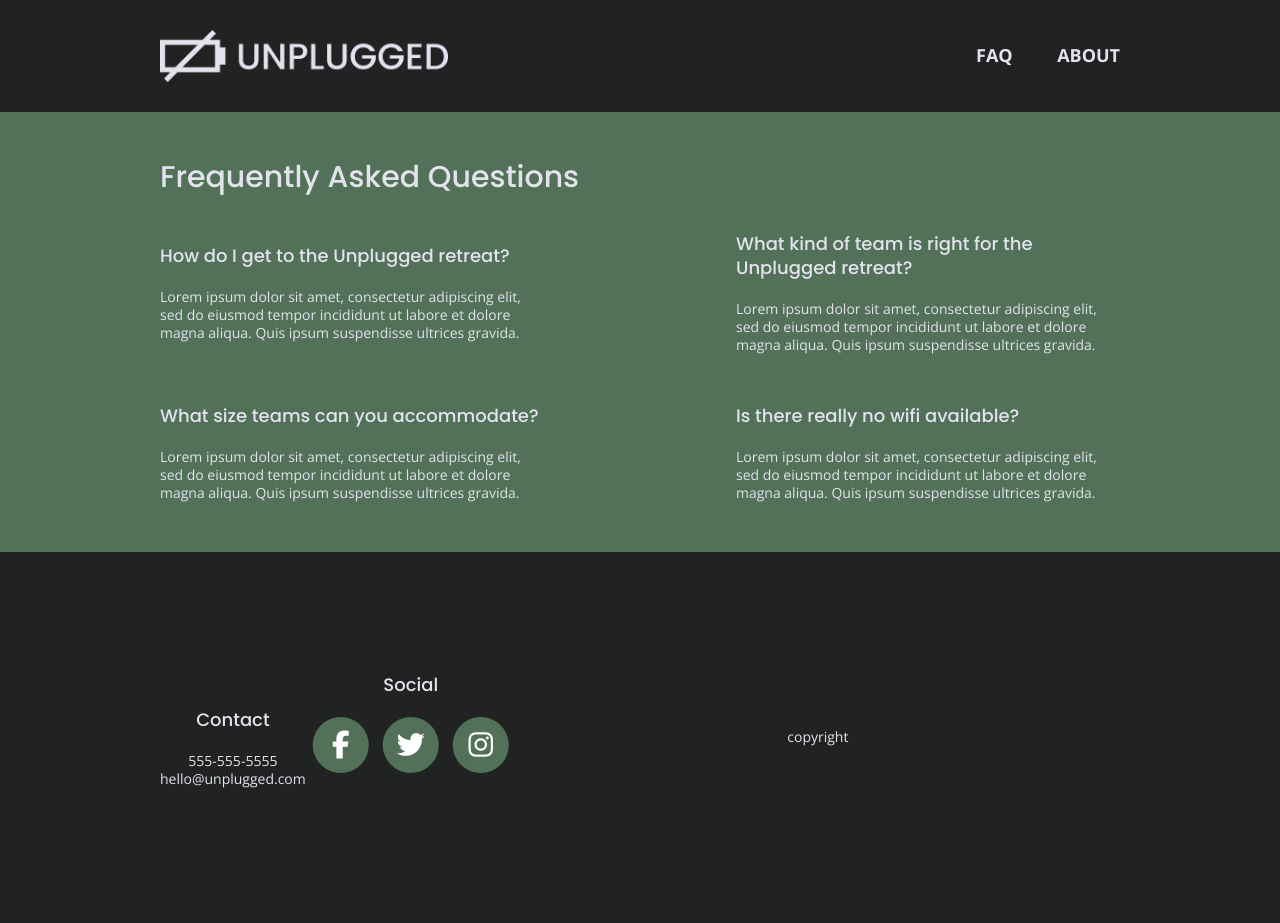
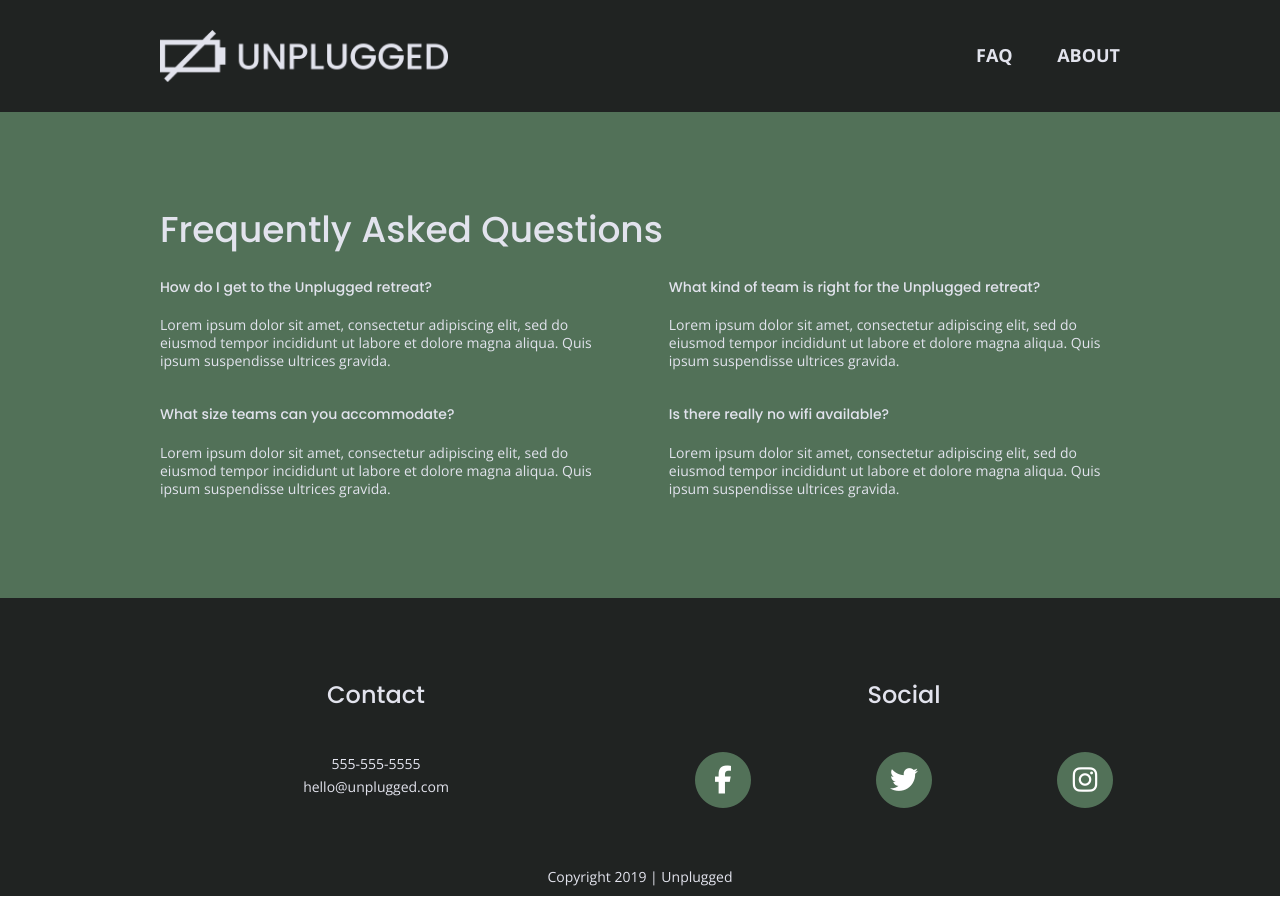
Before and after one commit to kjingersoll/unplugged-retreat, a website: page faq/index.html in a window 1280 px wide. After the commit the page ends 896 px from the top, so only its background shows below. Drawn offline with nearby package versions, Linux system fonts and the light colour scheme.

Commit message:
tablet style fixes

```diff
--- a/css/main.css
+++ b/css/main.css
@@ -219,17 +219,17 @@ address {
   }
   footer .content-wrapper {
     width: 55%;
-    margin:50px 0 0 0;
+    margin:30px 0 0 0;
   }
-  footer .contact {
-    margin-bottom: 50px;
+  footer .contact p {
+    line-height: 1.7;
   }
-  footer .social {
+  footer .contact, footer .social {
     margin-bottom: 50px;
   }
   footer .social-icons{
     display: flex;
-    justify-content: space-around;
+    justify-content: space-between;
     align-items: center;
   }
   footer .social p {
@@ -570,6 +570,9 @@ address {
     }
 
 /* Features */
+    .features .content-wrapper {
+      margin-bottom: 70px;
+    }
     .features article {
       display: flex;
       justify-content: center;
@@ -583,6 +586,11 @@ address {
     }
 
 /* Reviews */
+    .reviews h2 {
+      font-size: 2.25em;
+      line-height: 1.2;
+      margin-bottom: 0;
+    }
     .reviews article {
       display: flex;
       justify-content: space-between;
@@ -595,17 +603,30 @@ address {
     }
 
 /*About Page*/
+    .mission .content-wrapper {
+      margin: 100px 0;
+    }
+    .contact-section h2 {
+      font-size: 2.25em;
+      line-height: 1.2;
+      margin-bottom: 40px;
+      width: 78%;
+    }
     .mission-content {
       display: flex;
       justify-content: space-between;
       align-items: center;
-      padding-top: 20px;
+      padding-top: 40px;
+    }
+    .contact-section h3 {
+      font-size: 1.5em;
     }
     .map figure {
         padding-bottom: 46%;
     }
     .mission-content p {
       width: 45%;
+      margin: 0;
     }
 
     .contact-section .content-wrapper h1 {
@@ -617,34 +638,47 @@ address {
       justify-content: space-between;
       align-items: flex-start;
     }
-
+    .general-info, .chat {
+      width: 45%;
+    }
 /*FAQ Page*/
     .faq .content-wrapper {
       justify-content: space-between;
+      margin: 100px 0 65px 0;
     }
-
     .faq-content {
-      flex-basis: 40%;
+      flex-basis: 47%;
+      margin-bottom: 35px;
     }
-
+    .faq-content h4{
+      font-size: .875em;
+    }
     .faq h2 {
       width: 100%;
+      font-size: 2.25em;
+      margin: 0 0 30px 0;
     }
 
 /* Footer */
     footer .content-wrapper {
       width: 65%;
-      margin: 100px 0;
+      margin-top: 80px;
     }
-
+    footer h3 {
+      margin: 0 0 40px 0;
+      font-size: 1.5em;
+    }
     .footer-content {
       display: flex;
       justify-content: space-between;
-      align-items: center;
+      align-items: flex-start;
+      flex-flow: row wrap;
     }
-
+    footer .contact, footer .social {
+      width: 45%;
+    }
     footer .contact {
-      margin-bottom: 0;
+      margin-bottom: 50px;
     }
 
     footer .copyright {
--- a/faq/index.html
+++ b/faq/index.html
@@ -101,7 +101,7 @@
                  </div>
              </div>
              <div class="copyright">
-               <p>copyright</p>
+               <p>Copyright 2019  |  Unplugged</p>
              </div>
          </div> <!-- footer content ends -->
      </div> <!--footer content-wrapper ends-->
```
Also changed, not shown: about/index.html (+3 -2 lines), index.html (+1 -1 lines).
